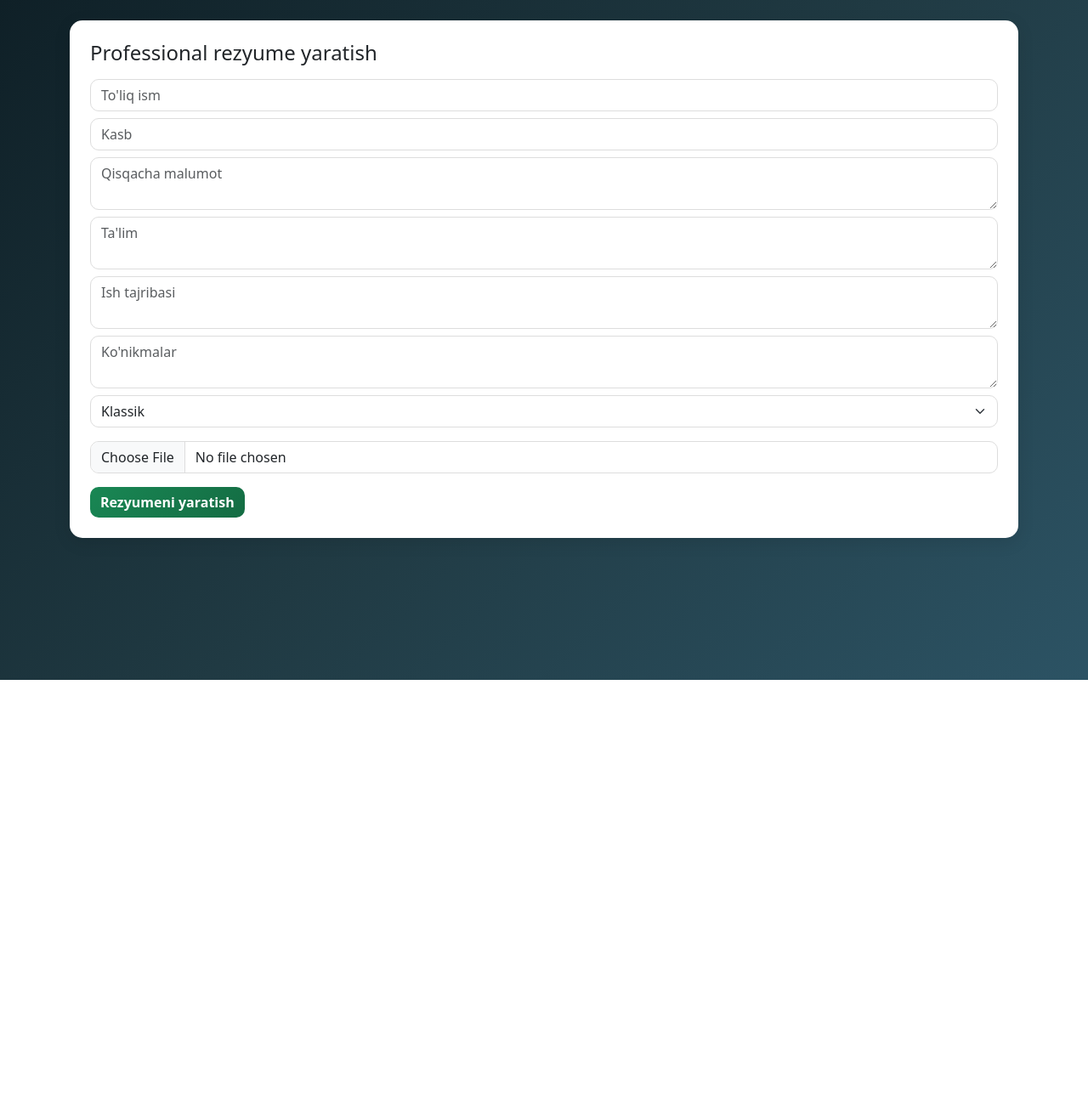
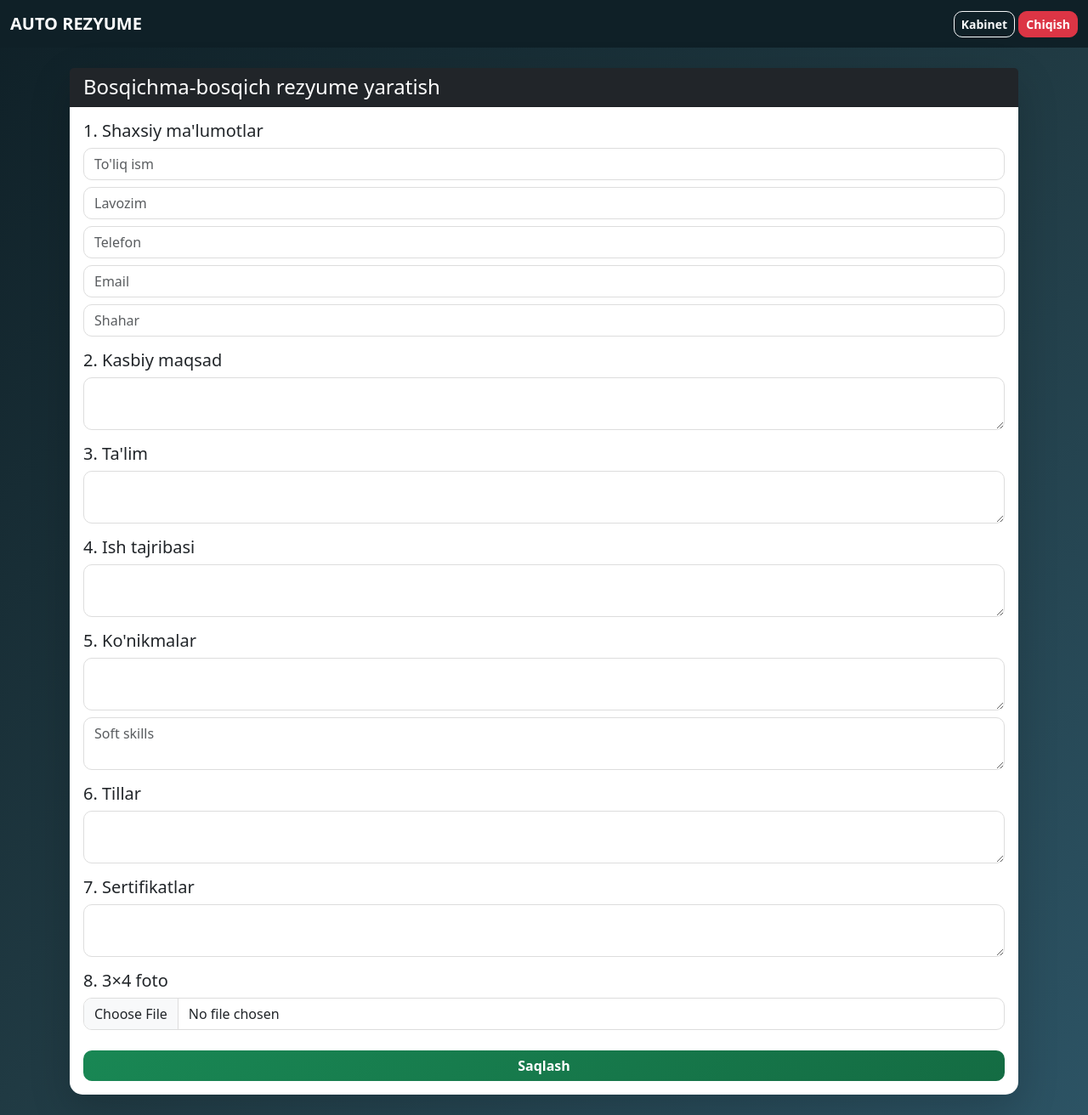
Before and after one commit to Yusufxon26/auto-rezyume, a Flask app: page /create_resume in a window 1280 px wide. Shown: the whole page at 85% size. Before the commit the page ends 800 px from the top, so only its background shows below. Run offline with Flask 3, Linux system fonts and the light colour scheme; the visitor is signed in with stand-in values (Sample User, id 1).

Commit message:
Professional resume form with 9 new fields - Full UI templates Uzbek localization

```diff
--- a/app.py
+++ b/app.py
@@ -103,13 +103,18 @@ def create_resume():
         return redirect(url_for('login'))
 
     if request.method == 'POST':
-        full_name   = request.form['full_name']
-        profession  = request.form['profession']
-        about       = request.form['about']
-        education   = request.form['education']
-        experience  = request.form['experience']
-        skills      = request.form['skills']
-        template    = request.form['template']
+        full_name           = request.form['full_name']
+        profession          = request.form['profession']
+        phone               = request.form.get('phone', '')
+        email               = request.form.get('email', '')
+        city                = request.form.get('city', '')
+        career_objective    = request.form.get('career_objective', '')
+        education           = request.form.get('education', '')
+        experience          = request.form.get('experience', '')
+        skills              = request.form.get('skills', '')
+        soft_skills         = request.form.get('soft_skills', '')
+        languages           = request.form.get('languages', '')
+        certificates        = request.form.get('certificates', '')
 
         photo_path = None
         if 'photo' in request.files:
@@ -125,11 +130,12 @@ def create_resume():
         cursor = conn.cursor()
         cursor.execute("""
             INSERT INTO resumes
-            (user_id, full_name, profession, about, education, experience, skills, template_name, photo_path)
-            VALUES (%s,%s,%s,%s,%s,%s,%s,%s,%s)
+            (user_id, full_name, profession, phone, email, city, career_objective,
+             education, experience, skills, soft_skills, languages, certificates, photo_path)
+            VALUES (%s,%s,%s,%s,%s,%s,%s,%s,%s,%s,%s,%s,%s,%s)
         """, (
-            session['user_id'], full_name, profession, about,
-            education, experience, skills, template, photo_path
+            session['user_id'], full_name, profession, phone, email, city, career_objective,
+            education, experience, skills, soft_skills, languages, certificates, photo_path
         ))
         conn.commit()
         cursor.close()
--- a/templates/base.html
+++ b/templates/base.html
@@ -1,25 +1,41 @@
 <!DOCTYPE html>
 <html lang="uz">
 <head>
-  <meta charset="UTF-8" />
-  <meta name="viewport" content="width=device-width, initial-scale=1" />
-  <title>AUTO REZYUME - {% block title %}{% endblock %}</title>
+    <meta charset="UTF-8">
+    <title>{% block title %}AUTO REZYUME{% endblock %}</title>
+    <link href="https://cdn.jsdelivr.net/npm/bootstrap@5.3.2/dist/css/bootstrap.min.css" rel="stylesheet">
+    <link rel="stylesheet" href="{{ url_for('static', filename='css/style.css') }}">
+</head>
 
-  <!-- Bootstrap 5 -->
-  <link rel="stylesheet" href="https://cdn.jsdelivr.net/npm/bootstrap@5.3.3/dist/css/bootstrap.min.css">
+<body style="background: linear-gradient(135deg,#0f2027,#203a43,#2c5364); min-height:100vh;">
 
-  <!-- Custom CSS -->
-  <link rel="stylesheet" href="{{ url_for('static', filename='css/style.css') }}">
-</head>
-<body>
+<nav class="navbar navbar-dark navbar-expand-lg" style="background:#0f2027;">
+    <div class="container-fluid">
+        <a class="navbar-brand fw-bold" href="{{ url_for('home') }}">AUTO REZYUME</a>
 
-  {% block content %}
-  {% endblock %}
+        <div>
+            {% if session.get('user_id') %}
+                <a class="btn btn-outline-light btn-sm" href="{{ url_for('dashboard') }}">Kabinet</a>
+                <a class="btn btn-danger btn-sm" href="{{ url_for('logout') }}">Chiqish</a>
+            {% else %}
+                <a class="btn btn-success btn-sm" href="{{ url_for('login') }}">Kirish</a>
+            {% endif %}
+        </div>
+    </div>
+</nav>
 
-  <!-- Bootstrap JS -->
-  <script src="https://cdn.jsdelivr.net/npm/bootstrap@5.3.3/dist/js/bootstrap.bundle.min.js"></script>
+<div class="container py-4">
+    {% with messages = get_flashed_messages(with_categories=true) %}
+        {% if messages %}
+            {% for category, msg in messages %}
+                <div class="alert alert-{{ category }} mt-3">{{ msg }}</div>
+            {% endfor %}
+        {% endif %}
+    {% endwith %}
 
-  <!-- Custom JS -->
-  <script src="{{ url_for('static', filename='js/main.js') }}"></script>
+    {% block content %}{% endblock %}
+</div>
+
+<script src="{{ url_for('static', filename='js/main.js') }}"></script>
 </body>
 </html>
--- a/templates/resume_form.html
+++ b/templates/resume_form.html
@@ -1,30 +1,45 @@
 {% extends "base.html" %}
+{% block title %}Rezyume yaratish{% endblock %}
+
 {% block content %}
-<div class="container py-4">
-    <div class="card p-4">
-        <h4 class="mb-3">Professional rezyume yaratish</h4>
+<div class="card shadow-lg">
+    <div class="card-header bg-dark text-white">
+        <h4 class="m-0">Bosqichma-bosqich rezyume yaratish</h4>
+    </div>
+    <div class="card-body">
 
-        <form method="post" enctype="multipart/form-data"
-              action="{{ url_for('create_resume') }}">
+        <form method="POST" enctype="multipart/form-data">
 
-            <input type="text" name="full_name" class="form-control mb-2" placeholder="To'liq ism" required>
-            <input type="text" name="profession" class="form-control mb-2" placeholder="Kasb" required>
+            <h5>1. Shaxsiy ma'lumotlar</h5>
+            <input class="form-control mb-2" name="full_name" placeholder="To'liq ism" required>
+            <input class="form-control mb-2" name="profession" placeholder="Lavozim" required>
+            <input class="form-control mb-2" name="phone" placeholder="Telefon">
+            <input class="form-control mb-2" name="email" placeholder="Email">
+            <input class="form-control mb-2" name="city" placeholder="Shahar">
 
-            <textarea name="about" class="form-control mb-2" placeholder="Qisqacha malumot"></textarea>
-            <textarea name="education" class="form-control mb-2" placeholder="Ta'lim"></textarea>
-            <textarea name="experience" class="form-control mb-2" placeholder="Ish tajribasi"></textarea>
-            <textarea name="skills" class="form-control mb-2" placeholder="Ko'nikmalar"></textarea>
+            <h5 class="mt-3">2. Kasbiy maqsad</h5>
+            <textarea class="form-control mb-2" name="career_objective"></textarea>
 
-            <select name="template" class="form-select mb-3">
-                <option value="classic">Klassik</option>
-                <option value="modern">Zamonaviy</option>
-            </select>
+            <h5 class="mt-3">3. Ta'lim</h5>
+            <textarea class="form-control mb-2" name="education"></textarea>
 
-            <input type="file" name="photo" class="form-control mb-3">
+            <h5 class="mt-3">4. Ish tajribasi</h5>
+            <textarea class="form-control mb-2" name="experience"></textarea>
 
-            <button type="submit" class="btn btn-success">
-                Rezyumeni yaratish
-            </button>
+            <h5 class="mt-3">5. Ko'nikmalar</h5>
+            <textarea class="form-control mb-2" name="skills"></textarea>
+            <textarea class="form-control mb-2" name="soft_skills" placeholder="Soft skills"></textarea>
+
+            <h5 class="mt-3">6. Tillar</h5>
+            <textarea class="form-control mb-2" name="languages"></textarea>
+
+            <h5 class="mt-3">7. Sertifikatlar</h5>
+            <textarea class="form-control mb-2" name="certificates"></textarea>
+
+            <h5 class="mt-3">8. 3×4 foto</h5>
+            <input type="file" class="form-control mb-2" name="photo">
+
+            <button class="btn btn-success w-100 mt-3">Saqlash</button>
 
         </form>
     </div>
```
Also changed, not shown: templates/dashboard.html (+16 -19 lines), templates/index.html (+8 -7 lines), templates/login.html (+18 -17 lines), templates/register.html (+21 -18 lines), templates/resume_view.html (+30 -19 lines).
